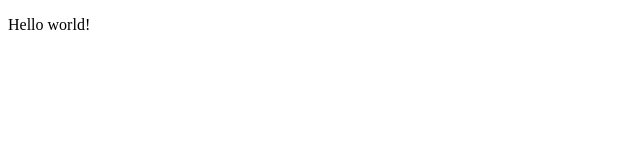
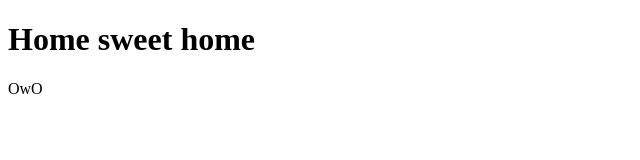
Before and after one commit to MosesKim123/MosesKim123.github.io, a plain HTML site: page index.html in a window 1280 px wide. Shown: the whole page, without its empty margins (0-640 px from the left). Drawn offline with Linux system fonts and the light colour scheme.

Commit message:
OwO OwO UwU

```diff
--- a/index.html
+++ b/index.html
@@ -1,6 +1,7 @@
 <!DOCTYPE html>
 <html>
     <body>
-        <p>Hello world! </p>
+        <h1>Home sweet home</h1>
+        <p>OwO </p>
     </body>
 </html>
```
